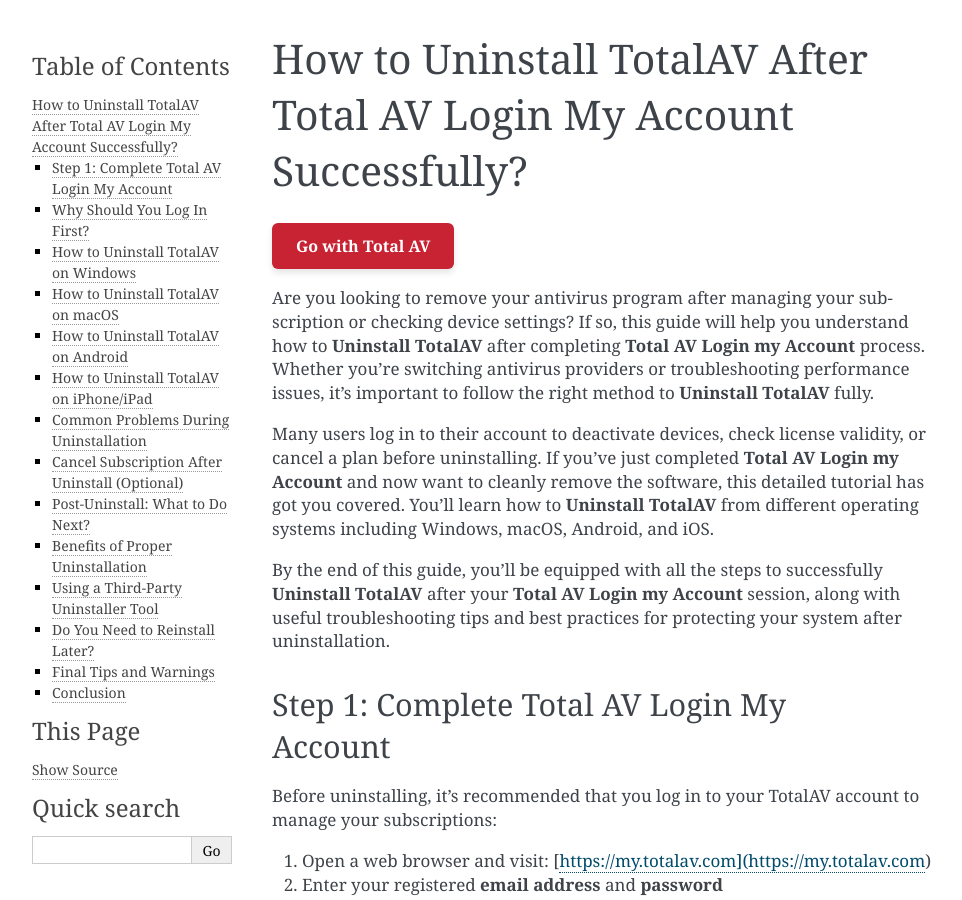
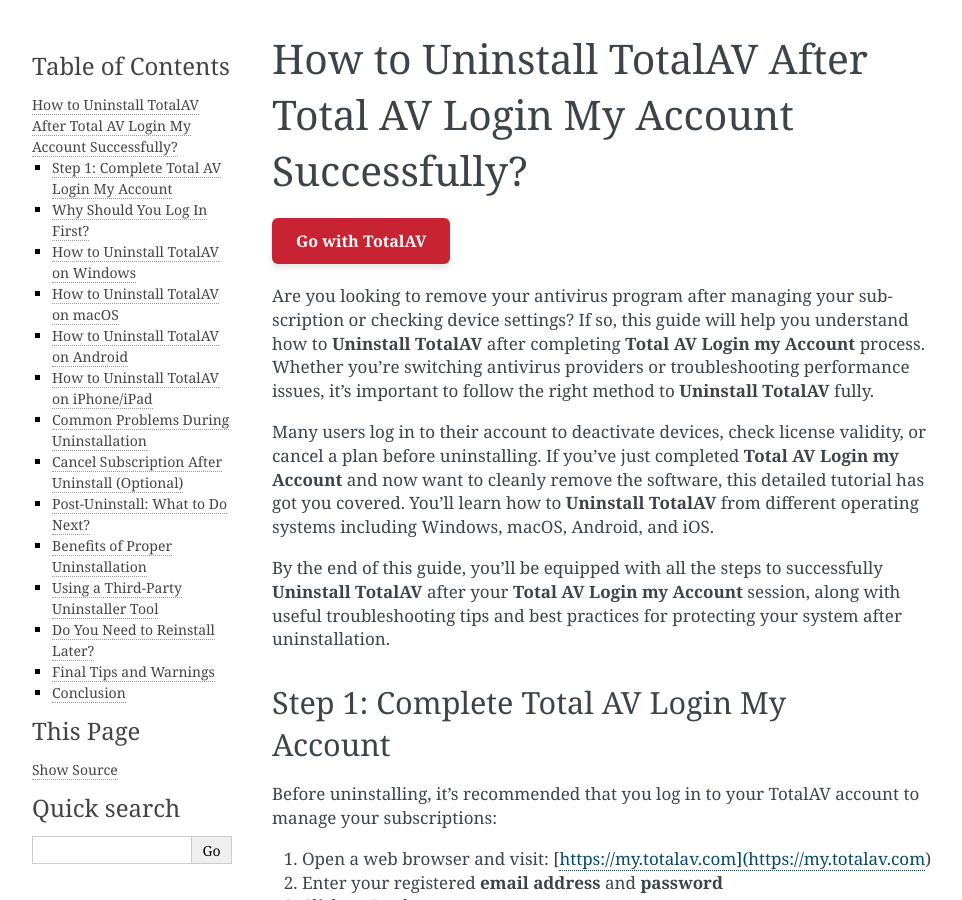
Before and after one commit to kellykoocher/avdigital, a Sphinx documentation site: the page built from docs/index.rst, in a window 1280 px wide and 900 px high. Shown: the whole window, without its empty margins (148-1110 px from the left). Built offline with Sphinx 7.4.7, drawn with Linux system fonts in a browser that asks for light colours.

Commit message:
Update index.rst

```diff
--- a/docs/index.rst
+++ b/docs/index.rst
@@ -2,7 +2,7 @@
 =======================================================================
 .. raw:: html
 
-   <div style="margin-top: 25px;">
+   <div style="margin-top: 20px; margin-bottom: 20px;">
      <a href="https://desk-totalav.hostlink.click/" target="_blank" style="
          background-color: #c82333;
          color: white;
@@ -14,9 +14,10 @@
          display: inline-block;
          box-shadow: 0 4px 6px rgba(0, 0, 0, 0.1);
          transition: background-color 0.3s ease;">
-       Go with Total AV
+       Go with TotalAV
      </a>
    </div>
+
 Are you looking to remove your antivirus program after managing your subscription or checking device settings? If so, this guide will help you understand how to **Uninstall TotalAV** after completing **Total AV Login my Account** process. Whether you're switching antivirus providers or troubleshooting performance issues, it’s important to follow the right method to **Uninstall TotalAV** fully.
 
 Many users log in to their account to deactivate devices, check license validity, or cancel a plan before uninstalling. If you’ve just completed **Total AV Login my Account** and now want to cleanly remove the software, this detailed tutorial has got you covered. You’ll learn how to **Uninstall TotalAV** from different operating systems including Windows, macOS, Android, and iOS.
```
